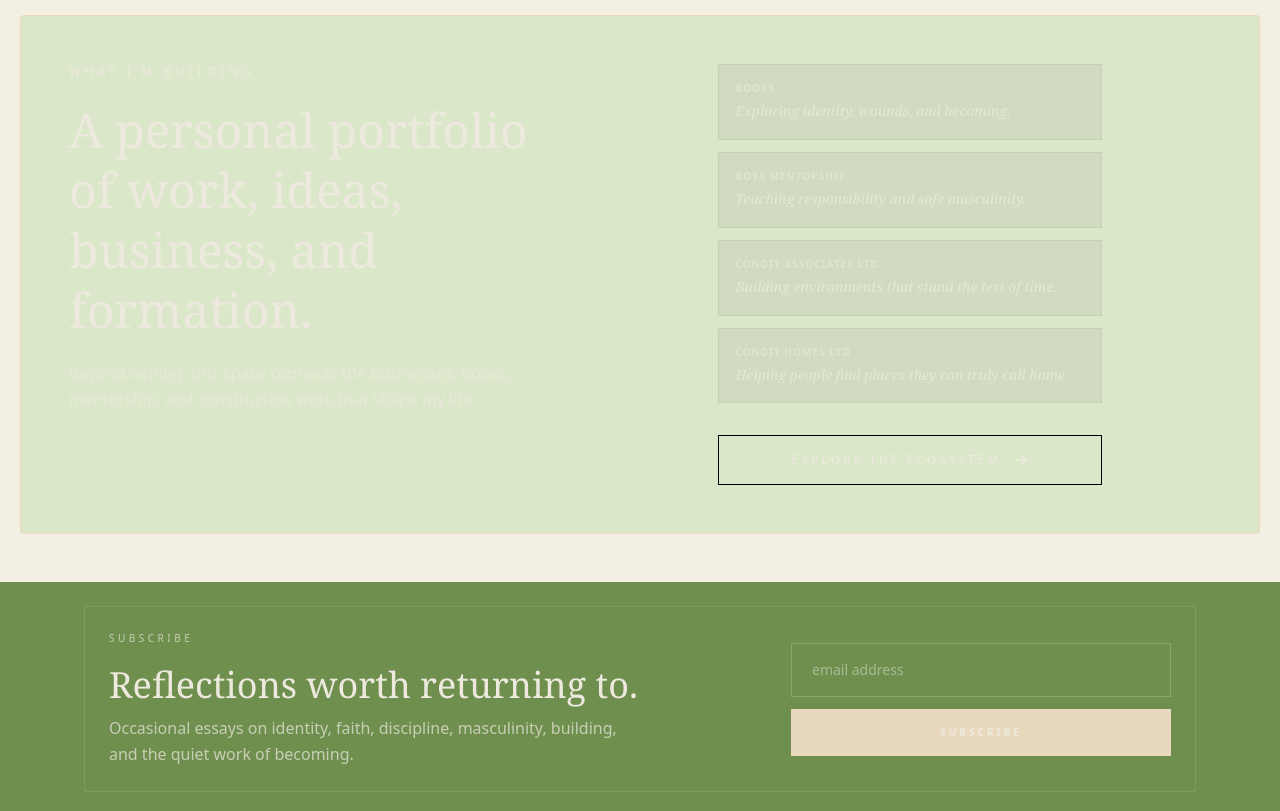
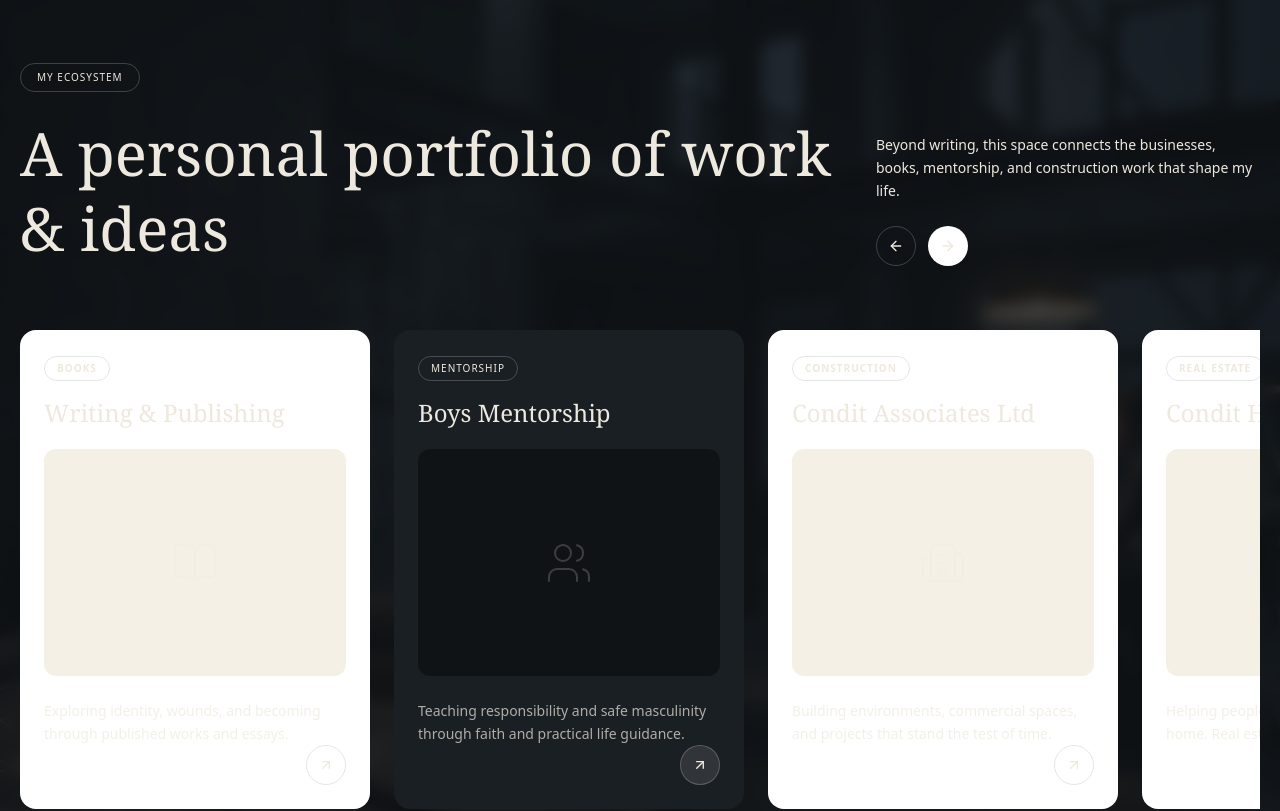
Before and after one commit to conditassociatesltd-gif/purposeful-builder, a Next.js app in the folder purposeful-builder/: page / in a window 1280 px wide. Shown: the part 2140-2951 px from the top of the page. Built offline with nearby package versions, Linux system fonts and the light colour scheme.

Commit message:
Redesign What I'm building section on homepage to match requested card carousel design

```diff
--- a/purposeful-builder/app/globals.css
+++ b/purposeful-builder/app/globals.css
@@ -470,3 +470,7 @@
 video {
   max-width: 100%;
 }
+
+.scrollbar-hide::-webkit-scrollbar {
+  display: none;
+}
--- a/purposeful-builder/app/page.tsx
+++ b/purposeful-builder/app/page.tsx
@@ -1,6 +1,6 @@
 import Link from "next/link";
 import Image from "next/image";
-import { ArrowRight, Mail, Search, BookOpen, Building2, Users, Home, Landmark, PenLine } from "lucide-react";
+import { ArrowRight, ArrowLeft, Mail, Search, BookOpen, Building2, Users, Home, Landmark, PenLine } from "lucide-react";
 import ThemeToggle from "@/components/ThemeToggle";
 import { getAllEssays } from "@/lib/essays";
 
@@ -222,42 +222,112 @@
         </div>
       </section>
 
-      <section className="max-w-7xl mx-auto px-5 py-12">
-        <div className="grid lg:grid-cols-[1fr_1.2fr] gap-10 border p-8 md:p-12 rounded-sm" style={{ background: "var(--soft-green)", borderColor: "var(--peach)" }}>
-          <div>
-            <p className="text-xs tracking-[0.35em] uppercase mb-5" style={{ color: "var(--rust)" }}>
-              What I’m building
-            </p>
-            <h3 className="font-serif text-4xl md:text-5xl leading-tight">
-              A personal portfolio of work, ideas, business, and formation.
-            </h3>
-            <p className="mt-5 leading-relaxed opacity-70">
-              Beyond writing, this space connects the businesses, books, mentorship, and construction work that shape my life.
-            </p>
+      <section className="relative overflow-hidden py-24 text-white">
+        {/* Background Image */}
+        <div className="absolute inset-0 z-0">
+          <Image
+            src="/images/building-bg.png"
+            alt="Background"
+            fill
+            className="object-cover object-center"
+          />
+          <div className="absolute inset-0 bg-[#121619]/80 backdrop-blur-sm"></div>
+        </div>
+
+        <div className="relative z-10 max-w-7xl mx-auto px-5">
+          {/* Header Row */}
+          <div className="flex flex-col md:flex-row justify-between items-start md:items-end gap-8 mb-16">
+            <div>
+              <div className="inline-block px-4 py-1.5 rounded-full border border-white/20 text-[10px] tracking-widest uppercase mb-6">
+                My Ecosystem
+              </div>
+              <h2 className="font-serif text-5xl md:text-6xl leading-tight">
+                A personal portfolio of <span className="text-[#cba37c]">work & ideas</span>
+              </h2>
+            </div>
+            <div className="md:max-w-sm">
+              <p className="text-white/70 mb-6 text-sm leading-relaxed">
+                Beyond writing, this space connects the businesses, books, mentorship, and construction work that shape my life.
+              </p>
+              <div className="flex gap-3">
+                <button className="w-10 h-10 rounded-full border border-white/20 flex items-center justify-center hover:bg-white/10 transition">
+                  <ArrowLeft size={16} />
+                </button>
+                <button className="w-10 h-10 rounded-full border border-white/20 flex items-center justify-center bg-white text-black hover:bg-white/90 transition">
+                  <ArrowRight size={16} />
+                </button>
+              </div>
+            </div>
           </div>
 
-          <div className="flex flex-col justify-center items-start lg:items-center">
-            <div className="flex flex-col gap-3 mb-8 w-full max-w-sm">
-              <div className="bg-black/5 dark:bg-white/5 border border-black/5 dark:border-white/5 p-4 hover:bg-black/10 dark:hover:bg-white/10 transition-colors">
-                <span className="text-[10px] tracking-widest uppercase opacity-60 font-bold block mb-1">Books</span>
-                <p className="text-sm opacity-80 leading-relaxed font-serif italic text-[#c4572a]">Exploring identity, wounds, and becoming.</p>
+          {/* Horizontal Scroll Cards */}
+          <div className="flex overflow-x-auto snap-x snap-mandatory gap-6 pb-8 -mx-5 px-5 md:mx-0 md:px-0 scrollbar-hide" style={{ scrollbarWidth: 'none', msOverflowStyle: 'none' }}>
+            {/* Card 1 */}
+            <Link href="/building#books" className="snap-start shrink-0 w-[300px] md:w-[350px] bg-white rounded-2xl p-6 text-black group relative hover:-translate-y-2 transition-transform duration-300">
+              <div className="inline-block px-3 py-1 rounded-full border border-black/10 text-[10px] tracking-widest uppercase font-bold mb-4">
+                Books
               </div>
-              <div className="bg-black/5 dark:bg-white/5 border border-black/5 dark:border-white/5 p-4 hover:bg-black/10 dark:hover:bg-white/10 transition-colors">
-                <span className="text-[10px] tracking-widest uppercase opacity-60 font-bold block mb-1">Boys Mentorship</span>
-                <p className="text-sm opacity-80 leading-relaxed font-serif italic text-[#c4572a]">Teaching responsibility and safe masculinity.</p>
+              <h3 className="font-serif text-2xl mb-5">Writing & Publishing</h3>
+              <div className="aspect-[4/3] bg-[#f5f0e6] rounded-xl mb-6 flex items-center justify-center overflow-hidden">
+                 <BookOpen size={48} strokeWidth={1} className="opacity-20 text-black" />
               </div>
-              <div className="bg-black/5 dark:bg-white/5 border border-black/5 dark:border-white/5 p-4 hover:bg-black/10 dark:hover:bg-white/10 transition-colors">
-                <span className="text-[10px] tracking-widest uppercase opacity-60 font-bold block mb-1">Condit Associates Ltd.</span>
-                <p className="text-sm opacity-80 leading-relaxed font-serif italic text-[#c4572a]">Building environments that stand the test of time.</p>
+              <p className="text-sm opacity-70 leading-relaxed mb-10">
+                Exploring identity, wounds, and becoming through published works and essays.
+              </p>
+              <div className="absolute bottom-6 right-6 w-10 h-10 rounded-full border border-black/10 flex items-center justify-center group-hover:bg-[#cba37c] group-hover:text-white group-hover:border-[#cba37c] transition-colors">
+                <ArrowRight size={16} className="-rotate-45" />
               </div>
-              <div className="bg-black/5 dark:bg-white/5 border border-black/5 dark:border-white/5 p-4 hover:bg-black/10 dark:hover:bg-white/10 transition-colors">
-                <span className="text-[10px] tracking-widest uppercase opacity-60 font-bold block mb-1">Condit Homes Ltd</span>
-                <p className="text-sm opacity-80 leading-relaxed font-serif italic text-[#c4572a]">Helping people find places they can truly call home.</p>
+            </Link>
+
+            {/* Card 2 */}
+            <Link href="/building#mentorship" className="snap-start shrink-0 w-[300px] md:w-[350px] bg-[#1a1f24] rounded-2xl p-6 text-white group relative hover:-translate-y-2 transition-transform duration-300">
+              <div className="inline-block px-3 py-1 rounded-full border border-white/20 text-[10px] tracking-widest uppercase mb-4 text-white/70">
+                Mentorship
               </div>
-            </div>
+              <h3 className="font-serif text-2xl mb-5">Boys Mentorship</h3>
+              <div className="aspect-[4/3] bg-black/40 rounded-xl mb-6 flex items-center justify-center overflow-hidden">
+                <Users size={48} strokeWidth={1} className="opacity-20 text-white" />
+              </div>
+              <p className="text-sm opacity-70 leading-relaxed mb-10">
+                Teaching responsibility and safe masculinity through faith and practical life guidance.
+              </p>
+              <div className="absolute bottom-6 right-6 w-10 h-10 rounded-full border border-white/20 flex items-center justify-center bg-white/10 group-hover:bg-white group-hover:text-black transition-colors">
+                <ArrowRight size={16} className="-rotate-45" />
+              </div>
+            </Link>
 
-            <Link href="/building" className="inline-flex items-center gap-3 px-8 py-4 text-xs tracking-[0.25em] uppercase border border-black dark:border-white hover:bg-black hover:text-white dark:hover:bg-white dark:hover:text-black transition-colors w-full max-w-sm justify-center">
-              Explore the ecosystem <ArrowRight size={16} />
+            {/* Card 3 */}
+            <Link href="/building#associates" className="snap-start shrink-0 w-[300px] md:w-[350px] bg-white rounded-2xl p-6 text-black group relative hover:-translate-y-2 transition-transform duration-300">
+              <div className="inline-block px-3 py-1 rounded-full border border-black/10 text-[10px] tracking-widest uppercase font-bold mb-4">
+                Construction
+              </div>
+              <h3 className="font-serif text-2xl mb-5">Condit Associates Ltd</h3>
+              <div className="aspect-[4/3] bg-[#f5f0e6] rounded-xl mb-6 flex items-center justify-center overflow-hidden">
+                <Building2 size={48} strokeWidth={1} className="opacity-20 text-black" />
+              </div>
+              <p className="text-sm opacity-70 leading-relaxed mb-10">
+                Building environments, commercial spaces, and projects that stand the test of time.
+              </p>
+              <div className="absolute bottom-6 right-6 w-10 h-10 rounded-full border border-black/10 flex items-center justify-center group-hover:bg-[#cba37c] group-hover:text-white group-hover:border-[#cba37c] transition-colors">
+                <ArrowRight size={16} className="-rotate-45" />
+              </div>
+            </Link>
+
+            {/* Card 4 */}
+            <Link href="/building#homes" className="snap-start shrink-0 w-[300px] md:w-[350px] bg-white rounded-2xl p-6 text-black group relative hover:-translate-y-2 transition-transform duration-300">
+              <div className="inline-block px-3 py-1 rounded-full border border-black/10 text-[10px] tracking-widest uppercase font-bold mb-4">
+                Real Estate
+              </div>
+              <h3 className="font-serif text-2xl mb-5">Condit Homes Ltd</h3>
+              <div className="aspect-[4/3] bg-[#f5f0e6] rounded-xl mb-6 flex items-center justify-center overflow-hidden">
+                <Home size={48} strokeWidth={1} className="opacity-20 text-black" />
+              </div>
+              <p className="text-sm opacity-70 leading-relaxed mb-10">
+                Helping people find places they can truly call home. Real estate and property thinking.
+              </p>
+              <div className="absolute bottom-6 right-6 w-10 h-10 rounded-full border border-black/10 flex items-center justify-center group-hover:bg-[#cba37c] group-hover:text-white group-hover:border-[#cba37c] transition-colors">
+                <ArrowRight size={16} className="-rotate-45" />
+              </div>
             </Link>
           </div>
         </div>
```
Also changed, not shown: purposeful-builder/public/images/building-bg.png (added).
